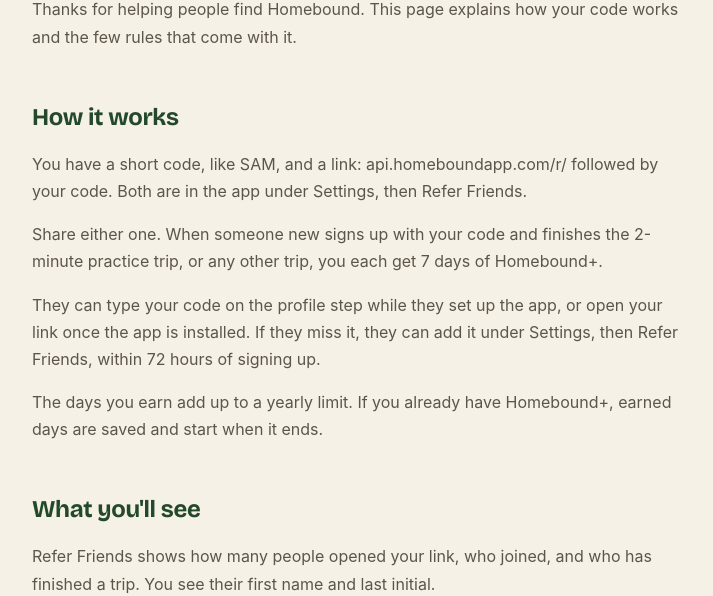
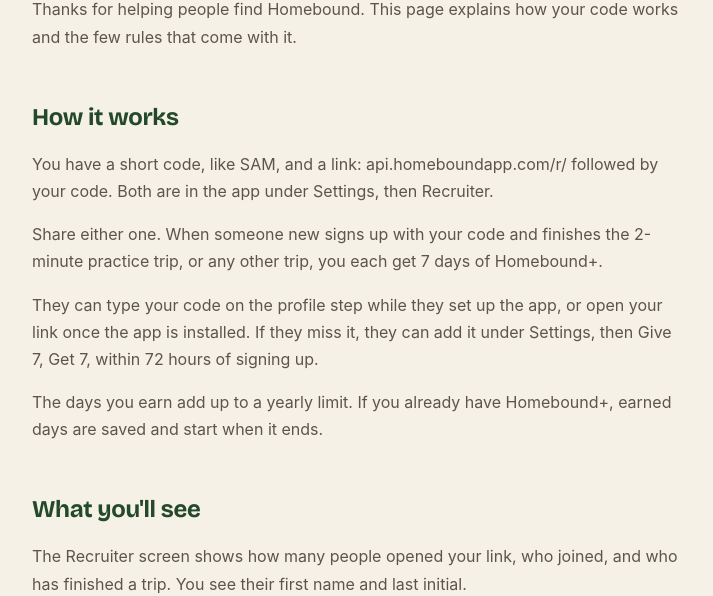
Before and after one commit to hudsonschmidt/homebound-website, a plain HTML site: page recruit/index.html in a window 1280 px wide. Shown: the part 204-800 px from the top of the page, without its empty margins (282-995 px from the left). Drawn offline with nearby package versions, Linux system fonts and the light colour scheme.

Commit message:
Update recruiting instructions in index.html for clarity and consistency

```diff
--- a/recruit/index.html
+++ b/recruit/index.html
@@ -33,17 +33,17 @@
 
         <h2>How it works</h2>
 
-        <p>You have a short code, like SAM, and a link: api.homeboundapp.com/r/ followed by your code. Both are in the app under Settings, then Refer Friends.</p>
+        <p>You have a short code, like SAM, and a link: api.homeboundapp.com/r/ followed by your code. Both are in the app under Settings, then Recruiter.</p>
 
         <p>Share either one. When someone new signs up with your code and finishes the 2-minute practice trip, or any other trip, you each get 7 days of Homebound+.</p>
 
-        <p>They can type your code on the profile step while they set up the app, or open your link once the app is installed. If they miss it, they can add it under Settings, then Refer Friends, within 72 hours of signing up.</p>
+        <p>They can type your code on the profile step while they set up the app, or open your link once the app is installed. If they miss it, they can add it under Settings, then Give 7, Get 7, within 72 hours of signing up.</p>
 
         <p>The days you earn add up to a yearly limit. If you already have Homebound+, earned days are saved and start when it ends.</p>
 
         <h2>What you'll see</h2>
 
-        <p>Refer Friends shows how many people opened your link, who joined, and who has finished a trip. You see their first name and last initial.</p>
+        <p>The Recruiter screen shows how many people opened your link, who joined, and who has finished a trip. You see their first name and last initial.</p>
 
         <p>Joining with your code doesn't make someone your Homebound friend. They can add you as a friend if they want to.</p>
 
```
